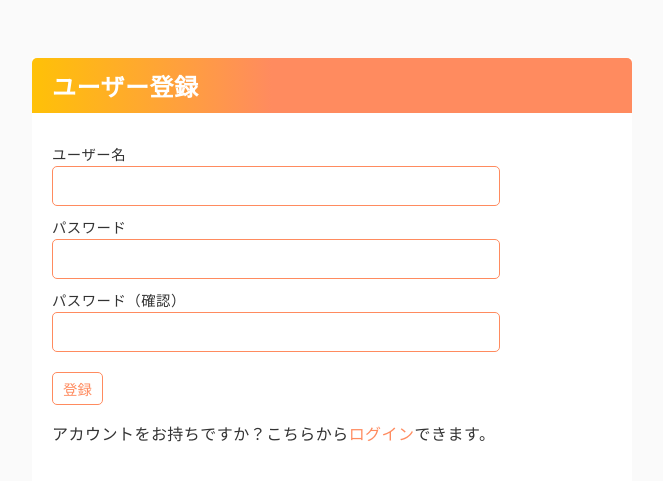
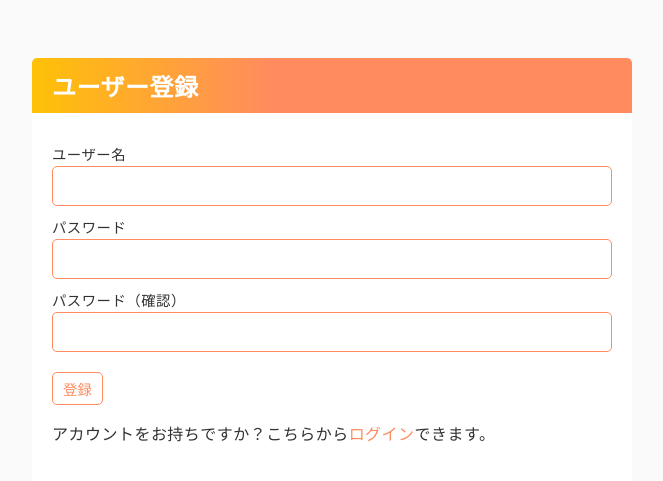
Before and after one commit to mshr530/pfc_calc, a Django app: page /account/register in a window 1280 px wide. Shown: the top 481 px of the page, without its empty margins (308-971 px from the left). Run offline with Django 3.2, Linux system fonts and the light colour scheme.

Commit message:
change width of input in register and login.html

```diff
--- a/templates/account/login.html
+++ b/templates/account/login.html
@@ -7,7 +7,7 @@
 </div>
 
 
-<div class="body-container">
+<div class="body-container login">
   {% include 'partials/_alerts.html' %}
   <form action="" method="post">
     {% csrf_token %}
@@ -17,7 +17,7 @@
     <input type="password" name='password' required>
     <button class="button" type="submit">ログイン</button>
   </form>
-  <p>アカウントをお持ちでないですか？こちらから<a class="register" href="{% url 'register' %}">ユーザー登録</a>できます。</p>
+  <p class="btm-msg">アカウントをお持ちでないですか？こちらから<a class="register-txt" href="{% url 'register' %}">ユーザー登録</a>できます。</p>
 </div>
 
 {% endblock %}
--- a/templates/account/register.html
+++ b/templates/account/register.html
@@ -6,7 +6,7 @@
   <h2>ユーザー登録</h2>
 </div>
 
-<div class="body-container">
+<div class="body-container register">
   {% include 'partials/_alerts.html' %}
   <form action="" method="post">
     {% csrf_token %}
@@ -19,6 +19,6 @@
     <button class="button" type="submit">登録</button>
   </form>
 
-  <p>アカウントをお持ちですか？こちらから<a class="login" href="{% url 'login' %}">ログイン</a>できます。</p>
+  <p class="btm-msg">アカウントをお持ちですか？こちらから<a class="login-txt" href="{% url 'login' %}">ログイン</a>できます。</p>
 </div>
 {% endblock %}
--- a/templates/base.html
+++ b/templates/base.html
@@ -265,7 +265,7 @@
       font-size: 0.8rem;
       text-decoration: underline;
     }
-    .login, .register{
+    .login-txt, .register-txt{
       color: #ff8b5f;
     }
     .change-username input{
@@ -318,6 +318,12 @@
     }
       /* end search input */
 
+      /* start login & register input */
+      .login input,
+      .register input{
+        width: 100%;
+      }
+      /* end login & register input */
       /* start blog input */
     .blog_create input[type=text],
     .all_blogs input[type=url],
@@ -557,6 +563,10 @@
       .search-form-each label {
         font-size: 0.8rem;
       }
+      .login .btm-msg,
+      .register .btm-msg{
+        font-size: 0.8rem;
+      }
     }
   </style>
 </head>
```
